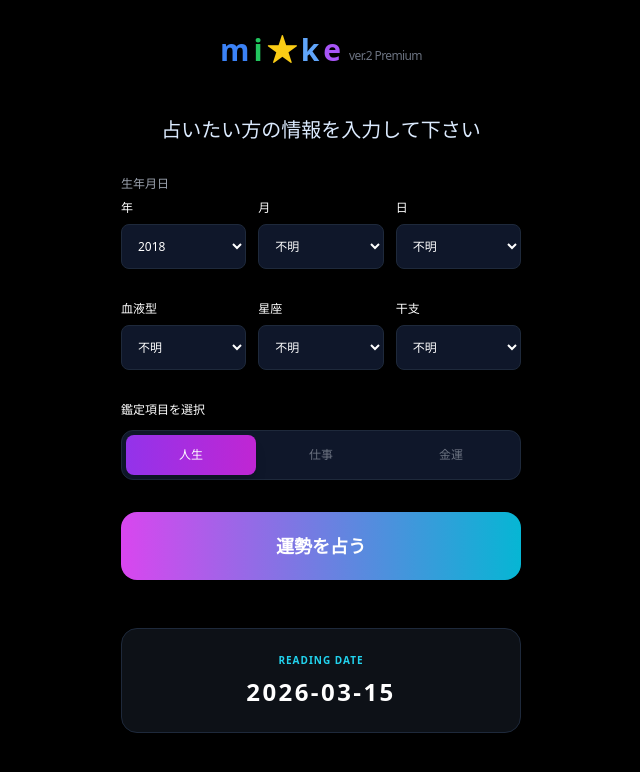
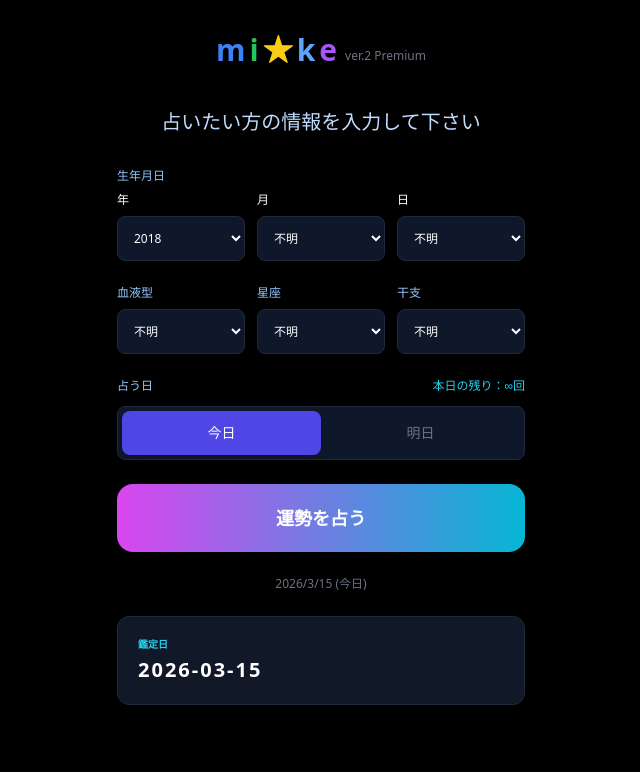
Before and after one commit to chabin0323-dev/host-fortune, a React (Vite) app: page / in a window 1280 px wide. Shown: the top 772 px of the page, without its empty margins (319-959 px from the left). Built offline with nearby package versions, Linux system fonts and the light colour scheme; the HTML template or start-up script is replaced by a standard one.

Commit message:
Update App.tsx

```diff
--- a/src/App.tsx
+++ b/src/App.tsx
@@ -1,165 +1,227 @@
-import React, { useState } from 'react';
+import React, { useState, useEffect } from 'react';
 
-// 鑑定データの型定義
-interface Fortune {
-  result: string;
-  supplement: string;
+// 型定義
+interface FortuneDetail {
+  stars: number;
+  text: string;
 }
 
-// サンプルデータ
-const sampleData: Record<string, Fortune[]> = {
-  life: [
-    { result: "あなたの魂が持つ真の才能が、間もなく大きな舞台で輝き始めます。", supplement: "周囲の雑音を気にせず、自分の中にある直感の声に耳を傾けてください。それが唯一の正解です。" },
-    { result: "停滞していた運気が一気に動き出し、理想の未来が手の中に収まる予兆があります。", supplement: "新しい出会いや環境の変化を恐れないでください。そこには想像以上の豊かさが待っています。" }
-  ],
-  work: [
-    { result: "職場であなたの存在感が一段と高まり、重要な役割を任される予兆があります。", supplement: "謙遜せず、自分の才能を信じてください。周囲もあなたの力を必要としています。" },
-    { result: "長年の努力がようやく形になり、目に見える成果として現れるタイミングです。", supplement: "新しいプロジェクトや提案をするなら今がチャンス。直感を信じて行動しましょう。" }
-  ],
-  money: [
-    { result: "思いがけない場所から、豊かさの源泉が見つかる暗示が出ています。", supplement: "無駄を省き、本当に価値のあるものに投資することで、金運はさらに加速します。" },
-    { result: "金運の波が非常に穏やかで安定しています。将来への貯蓄や投資の計画を立てるのに最適です。", supplement: "自分への小さなご褒美が、さらなる良い運気が引き寄せるきっかけになります。" }
-  ]
-};
+interface DailyFortune {
+  date: string;
+  stars: number;
+  text: string;
+}
 
 const App: React.FC = () => {
   const [page, setPage] = useState<'INPUT' | 'RESULT'>('INPUT');
   const [loading, setLoading] = useState(false);
-  const [category, setCategory] = useState<'life' | 'work' | 'money'>('life');
-  const [result, setResult] = useState<Fortune | null>(null);
+  const [targetDate, setTargetDate] = useState<'今日' | '明日'>('今日');
 
-  // 入力データを保持するためのState
+  // 入力データ保持
   const [formData, setFormData] = useState({
-    year: '2018',
-    month: '不明',
-    day: '不明',
-    bloodType: '不明',
-    constellation: '不明',
-    zodiac: '不明'
+    year: '2018', month: '不明', day: '不明',
+    bloodType: '不明', constellation: '不明', zodiac: '不明'
   });
 
-  // 選択肢用のデータ
-  const years = Array.from({ length: 77 }, (_, i) => (1950 + i).toString());
+  // 選択肢データ
+  const years = Array.from({ length: 77 }, (_, i) => (1950 + i).toString()).reverse();
   const months = Array.from({ length: 12 }, (_, i) => (i + 1).toString());
   const days = Array.from({ length: 31 }, (_, i) => (i + 1).toString());
-  const bloodTypes = ['A型', 'B型', 'O型', 'AB型'];
-  const constellations = ['牡羊座', '牡牛座', '双子座', '蟹座', '獅子座', '乙女座', '天秤座', '蠍座', '射手座', '山羊座', '水瓶座', '魚座'];
-  const zodiacs = ['子', '丑', '寅', '卯', '辰', '巳', '午', '未', '申', '酉', '戌', '亥'];
 
   const handleFortune = () => {
     setLoading(true);
-    const currentData = sampleData[category];
-    const randomIndex = Math.floor(Math.random() * currentData.length);
-    setResult(currentData[randomIndex]);
     setTimeout(() => {
       setLoading(false);
       setPage('RESULT');
-    }, 1500);
+      window.scrollTo(0, 0);
+    }, 1200);
   };
 
-  // 入力変更時の処理
-  const handleChange = (e: React.ChangeEvent<HTMLSelectElement>) => {
-    const { name, value } = e.target;
-    setFormData(prev => ({ ...prev, [name]: value }));
+  const renderStars = (count: number) => {
+    return (
+      <div className="flex gap-1">
+        {[...Array(5)].map((_, i) => (
+          <span key={i} className={i < count ? "text-yellow-400" : "text-gray-600"}>★</span>
+        ))}
+      </div>
+    );
   };
 
   return (
-    <div className="min-h-screen bg-black text-white font-sans flex flex-col items-center">
-      <div className="mt-8 mb-12 flex items-center gap-1 text-3xl font-bold">
+    <div className="min-h-screen bg-black text-white font-sans flex flex-col items-center pb-20">
+      {/* ロゴ */}
+      <div className="mt-8 mb-10 flex items-center gap-1 text-3xl font-bold">
         <span className="text-blue-500">m</span><span className="text-green-500">i</span><span className="text-yellow-400">★</span><span className="text-blue-400">k</span><span className="text-purple-500">e</span>
-        <span className="text-xs text-gray-500 self-end mb-1 ml-1 font-normal tracking-tighter">ver.2 Premium</span>
+        <span className="text-xs text-gray-500 self-end mb-1 ml-1 font-normal">ver.2 Premium</span>
       </div>
 
-      <div className="w-full max-w-md px-6 pb-20">
+      <div className="w-full max-w-md px-5">
         {page === 'INPUT' ? (
-          <div className="space-y-8 animate-in fade-in duration-700">
-            <h2 className="text-center text-xl text-blue-100 font-medium">占いたい方の情報を入力して下さい</h2>
+          <div className="space-y-6 animate-in fade-in duration-500">
+            <h2 className="text-center text-xl text-blue-200 font-medium mb-8">占いたい方の情報を入力して下さい</h2>
 
+            {/* 生年月日セクション */}
             <div className="grid grid-cols-3 gap-3 text-xs">
               <div className="space-y-2">
-                <p className="text-gray-400">生年月日</p><p>年</p>
-                <select name="year" value={formData.year} onChange={handleChange} className="w-full bg-slate-900 border border-slate-800 rounded-lg p-3 outline-none focus:border-blue-500">
-                  {years.reverse().map(y => <option key={y} value={y}>{y}</option>)}
+                <p className="text-blue-300">生年月日</p>
+                <p>年</p>
+                <select value={formData.year} onChange={(e)=>setFormData({...formData, year: e.target.value})} className="w-full bg-[#0f172a] border border-slate-800 rounded-lg p-3 outline-none focus:border-blue-500">
+                  {years.map(y => <option key={y} value={y}>{y}</option>)}
                 </select>
               </div>
               <div className="space-y-2 flex flex-col justify-end">
                 <p>月</p>
-                <select name="month" value={formData.month} onChange={handleChange} className="w-full bg-slate-900 border border-slate-800 rounded-lg p-3 outline-none">
+                <select value={formData.month} onChange={(e)=>setFormData({...formData, month: e.target.value})} className="w-full bg-[#0f172a] border border-slate-800 rounded-lg p-3 outline-none">
                   <option>不明</option>
                   {months.map(m => <option key={m} value={m}>{m}</option>)}
                 </select>
               </div>
               <div className="space-y-2 flex flex-col justify-end">
                 <p>日</p>
-                <select name="day" value={formData.day} onChange={handleChange} className="w-full bg-slate-900 border border-slate-800 rounded-lg p-3 outline-none">
+                <select value={formData.day} onChange={(e)=>setFormData({...formData, day: e.target.value})} className="w-full bg-[#0f172a] border border-slate-800 rounded-lg p-3 outline-none">
                   <option>不明</option>
                   {days.map(d => <option key={d} value={d}>{d}</option>)}
                 </select>
               </div>
             </div>
 
+            {/* 属性セクション */}
             <div className="grid grid-cols-3 gap-3 text-xs">
               <div className="space-y-2">
-                <p>血液型</p>
-                <select name="bloodType" value={formData.bloodType} onChange={handleChange} className="w-full bg-slate-900 border border-slate-800 rounded-lg p-3 outline-none">
-                  <option>不明</option>
-                  {bloodTypes.map(b => <option key={b} value={b}>{b}</option>)}
+                <p className="text-blue-300">血液型</p>
+                <select className="w-full bg-[#0f172a] border border-slate-800 rounded-lg p-3 outline-none">
+                  <option>不明</option><option>A型</option><option>B型</option><option>O型</option><option>AB型</option>
                 </select>
               </div>
               <div className="space-y-2">
-                <p>星座</p>
-                <select name="constellation" value={formData.constellation} onChange={handleChange} className="w-full bg-slate-900 border border-slate-800 rounded-lg p-3 outline-none">
-                  <option>不明</option>
-                  {constellations.map(c => <option key={c} value={c}>{c}</option>)}
+                <p className="text-blue-300">星座</p>
+                <select className="w-full bg-[#0f172a] border border-slate-800 rounded-lg p-3 outline-none">
+                  <option>不明</option><option>牡羊座</option><option>牡牛座</option><option>双子座</option><option>蟹座</option><option>獅子座</option><option>乙女座</option><option>天秤座</option><option>蠍座</option><option>射手座</option><option>山羊座</option><option>水瓶座</option><option>魚座</option>
                 </select>
               </div>
               <div className="space-y-2">
-                <p>干支</p>
-                <select name="zodiac" value={formData.zodiac} onChange={handleChange} className="w-full bg-slate-900 border border-slate-800 rounded-lg p-3 outline-none">
-                  <option>不明</option>
-                  {zodiacs.map(z => <option key={z} value={z}>{z}</option>)}
+                <p className="text-blue-300">干支</p>
+                <select className="w-full bg-[#0f172a] border border-slate-800 rounded-lg p-3 outline-none">
+                  <option>不明</option><option>子</option><option>丑</option><option>寅</option><option>卯</option><option>辰</option><option>巳</option><option>午</option><option>未</option><option>申</option><option>酉</option><option>戌</option><option>亥</option>
                 </select>
               </div>
             </div>
 
+            {/* 占う日セクション */}
             <div className="space-y-3">
-              <p className="text-xs">鑑定項目を選択</p>
-              <div className="flex bg-slate-900 rounded-xl p-1 border border-slate-800">
-                {(['life', 'work', 'money'] as const).map((cat) => (
-                  <button key={cat} onClick={() => setCategory(cat)} className={`flex-1 py-3 text-xs rounded-lg transition-all duration-300 ${category === cat ? 'bg-gradient-to-r from-purple-600 to-fuchsia-600 text-white shadow-lg' : 'text-gray-500'}`}>
-                    {cat === 'life' && '人生'}{cat === 'work' && '仕事'}{cat === 'money' && '金運'}
+              <div className="flex justify-between items-center text-xs">
+                <p className="text-blue-300">占う日</p>
+                <p className="text-cyan-400">本日の残り：∞回</p>
+              </div>
+              <div className="flex bg-[#0f172a] rounded-lg p-1 border border-slate-800">
+                {(['今日', '明日'] as const).map((d) => (
+                  <button key={d} onClick={() => setTargetDate(d)} className={`flex-1 py-3 text-sm rounded-lg transition-all ${targetDate === d ? 'bg-indigo-600 text-white shadow-lg' : 'text-gray-500'}`}>
+                    {d}
                   </button>
                 ))}
               </div>
             </div>
 
-            <button onClick={handleFortune} disabled={loading} className={`w-full py-5 rounded-2xl font-bold text-lg transition-all shadow-xl ${loading ? 'opacity-50' : 'bg-gradient-to-r from-[#d946ef] to-[#06b6d4] active:scale-95'}`}>
+            <button onClick={handleFortune} disabled={loading} className={`w-full py-5 rounded-2xl font-bold text-lg transition-all shadow-xl bg-gradient-to-r from-fuchsia-500 to-cyan-500 mt-4 active:scale-95`}>
               {loading ? '星を読み解いています...' : '運勢を占う'}
             </button>
+
+            <p className="text-center text-gray-500 text-xs mt-4">2026/3/15 (今日)</p>
+
+            {/* 鑑定日表示 */}
+            <div className="bg-[#111827] border border-slate-800 p-5 rounded-xl">
+              <p className="text-cyan-400 text-[10px] mb-1 font-bold">鑑定日</p>
+              <p className="text-xl font-bold tracking-widest">2026-03-15</p>
+            </div>
           </div>
         ) : (
-          <div className="space-y-8 animate-in zoom-in-95 duration-700">
-            <div className="bg-[#0d1117] border border-slate-800 p-8 rounded-3xl shadow-2xl relative text-center">
-              <span className="px-4 py-1 rounded-full bg-fuchsia-500/10 text-fuchsia-400 text-[10px] font-bold tracking-widest border border-fuchsia-500/20">PREMIUM FORTUNE</span>
-              <div className="space-y-6 my-12 text-left">
-                <p className="text-xl font-bold leading-relaxed">{result?.result}</p>
-                <p className="text-sm text-gray-400 leading-relaxed border-l-2 border-fuchsia-500 pl-4">{result?.supplement}</p>
+          /* 結果表示画面 */
+          <div className="space-y-6 animate-in slide-in-from-bottom-10 duration-700">
+            <div className="bg-[#111827] border border-slate-800 p-5 rounded-xl">
+              <p className="text-cyan-400 text-[10px] mb-1 font-bold">鑑定日</p>
+              <p className="text-xl font-bold tracking-widest">2026-03-15</p>
+            </div>
+
+            {/* 総合運 */}
+            <div className="bg-[#1e1e1e] p-6 rounded-2xl border border-gray-800">
+              <h3 className="text-lg font-bold mb-3">今日の総合運</h3>
+              <div className="mb-4">{renderStars(5)}</div>
+              <p className="text-sm text-gray-300 leading-relaxed">今日は全体的に前向きな流れです。焦らず進むことで運気が整いやすい日です。</p>
+            </div>
+
+            {/* 開運アクション */}
+            <div className="bg-[#1e1e1e] p-6 rounded-2xl border border-emerald-900/30">
+              <h3 className="text-lg font-bold text-emerald-400 mb-3">今日の開運アクション</h3>
+              <p className="text-sm text-gray-300">今日中に小さな目標を1つ達成する。</p>
+            </div>
+
+            {/* 今日のアドバイス */}
+            <div className="bg-[#1e1e1e] p-6 rounded-2xl border border-gray-800">
+              <h3 className="text-lg font-bold mb-3">今日のアドバイス</h3>
+              <p className="text-sm text-gray-300">今日は一つだけでも前向きな行動を選んでみてください。</p>
+            </div>
+
+            {/* バイオリズム */}
+            <div className="bg-[#1e1e1e] p-6 rounded-2xl border border-yellow-900/20">
+              <h3 className="text-lg font-bold text-yellow-500 mb-6 font-serif italic">今週のバイオリズム</h3>
+              <div className="space-y-4">
+                {[
+                  { d: '2026-03-15', s: 5, t: '前向きな流れが強い日です。人との交流が幸運につながります。' },
+                  { d: '2026-03-16', s: 2, t: '少し運気が低調です。休息を意識しましょう。' },
+                  { d: '2026-03-17', s: 3, t: '穏やかな流れです。焦らず丁寧に進めましょう。' },
+                  { d: '2026-03-18', s: 4, t: '良い流れに乗りやすい日です。周囲との協力が鍵になります。' },
+                  { d: '2026-03-19', s: 5, t: 'エネルギーに満ち溢れています。挑戦を楽しみましょう。' },
+                ].map((item, idx) => (
+                  <div key={idx} className="bg-black/40 p-4 rounded-xl border border-gray-800">
+                    <div className="flex justify-between items-center mb-2">
+                      <span className="text-xs text-gray-400 font-mono">{item.d}</span>
+                      {renderStars(item.s)}
+                    </div>
+                    <p className="text-[13px] text-gray-300">{item.t}</p>
+                  </div>
+                ))}
               </div>
-              <div className="border-t border-slate-800/50 pt-8 text-[13px] text-gray-400 italic">
-                新しい出会いはプロフィールのリンクから。未来を明るくしてくれる人と、今度こそ出会いましょう！
+              <p className="text-[10px] text-gray-600 mt-6 italic">※毎日の運勢の波を示したものです。行動の参考としてお役立てください</p>
+            </div>
+
+            {/* 4つの運勢カード */}
+            <div className="grid grid-cols-2 gap-4">
+              {[
+                { label: '金運', s: 1, t: '必要なものを見極めると金運が安定します。' },
+                { label: '健康運', s: 2, t: '軽い運動が心身のバランスを整えてくれます。' },
+                { label: '恋愛運', s: 3, t: '焦らず穏やかに向き合うことで関係が深まりやすいです。' },
+                { label: '仕事運', s: 4, t: '今日は地道な努力が実りやすい日です。' }
+              ].map((item, idx) => (
+                <div key={idx} className="bg-[#1e1e1e] p-4 rounded-2xl border border-gray-800">
+                  <p className="font-bold mb-2">{item.label}</p>
+                  <div className="mb-2 text-xs">{renderStars(item.s)}</div>
+                  <p className="text-[11px] text-gray-400 leading-tight">{item.t}</p>
+                </div>
+              ))}
+            </div>
+
+            {/* ラッキー情報 */}
+            <div className="bg-[#1e1e1e] p-6 rounded-2xl border border-gray-800">
+              <h3 className="text-lg font-bold mb-6">ラッキー情報</h3>
+              <div className="space-y-3">
+                <div className="bg-black/40 p-4 rounded-xl text-sm"><span className="text-fuchsia-400 font-bold">ラッキーアイテム：</span> お気に入りのペン</div>
+                <div className="bg-black/40 p-4 rounded-xl text-sm"><span className="text-cyan-400 font-bold">ラッキーカラー：</span> ピンク</div>
+                <div className="bg-black/40 p-4 rounded-xl text-sm"><span className="text-emerald-400 font-bold">ラッキーナンバー：</span> 8</div>
               </div>
             </div>
-            <button onClick={() => setPage('INPUT')} className="w-full py-4 text-gray-500 text-sm">← 情報を修正してもう一度占う</button>
+
+            <button onClick={() => setPage('INPUT')} className="w-full py-10 text-gray-500 text-sm hover:text-white transition-colors">
+              ← 条件を変えてもう一度占う
+            </button>
+
+            <div className="border-t border-slate-800/50 pt-8 text-center text-[13px] text-gray-400 italic px-4">
+              新しい出会いはプロフィールのリンクから。未来を明るくしてくれる人と、今度こそ出会いましょう！
+            </div>
             <div className="flex flex-wrap justify-center gap-3 text-[10px] text-fuchsia-500/50 font-medium">
               <span>#相性占い</span> <span>#特別鑑定</span> <span>#恋愛相談</span> <span>#運命の出会い</span> <span>#恋愛成就</span>
             </div>
           </div>
         )}
-
-        <div className="mt-12 bg-[#0d1117] border border-slate-800 p-6 rounded-2xl text-center text-cyan-400">
-          <p className="text-[10px] mb-2 tracking-widest font-bold uppercase">Reading Date</p>
-          <p className="text-2xl font-bold tracking-widest text-white">2026-03-15</p>
-        </div>
       </div>
     </div>
   );
```
